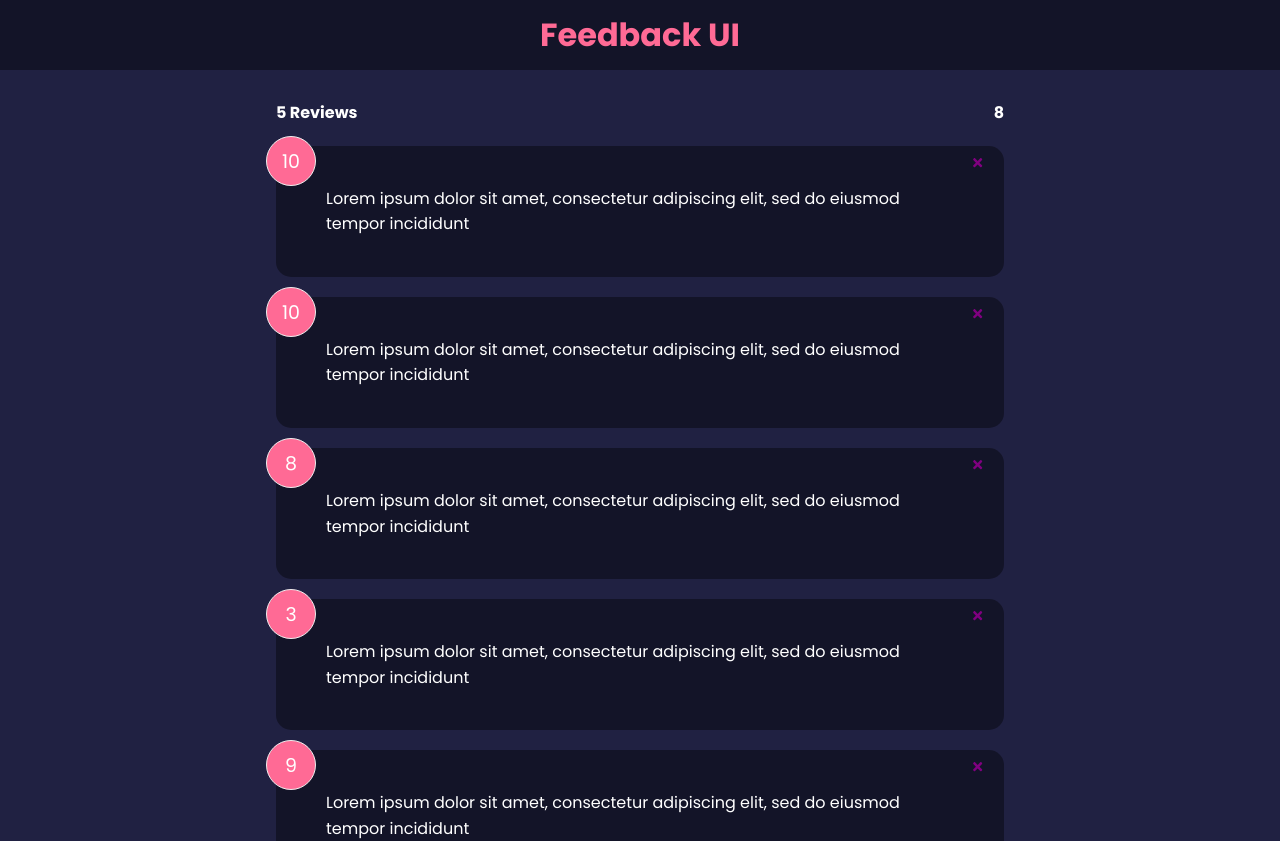
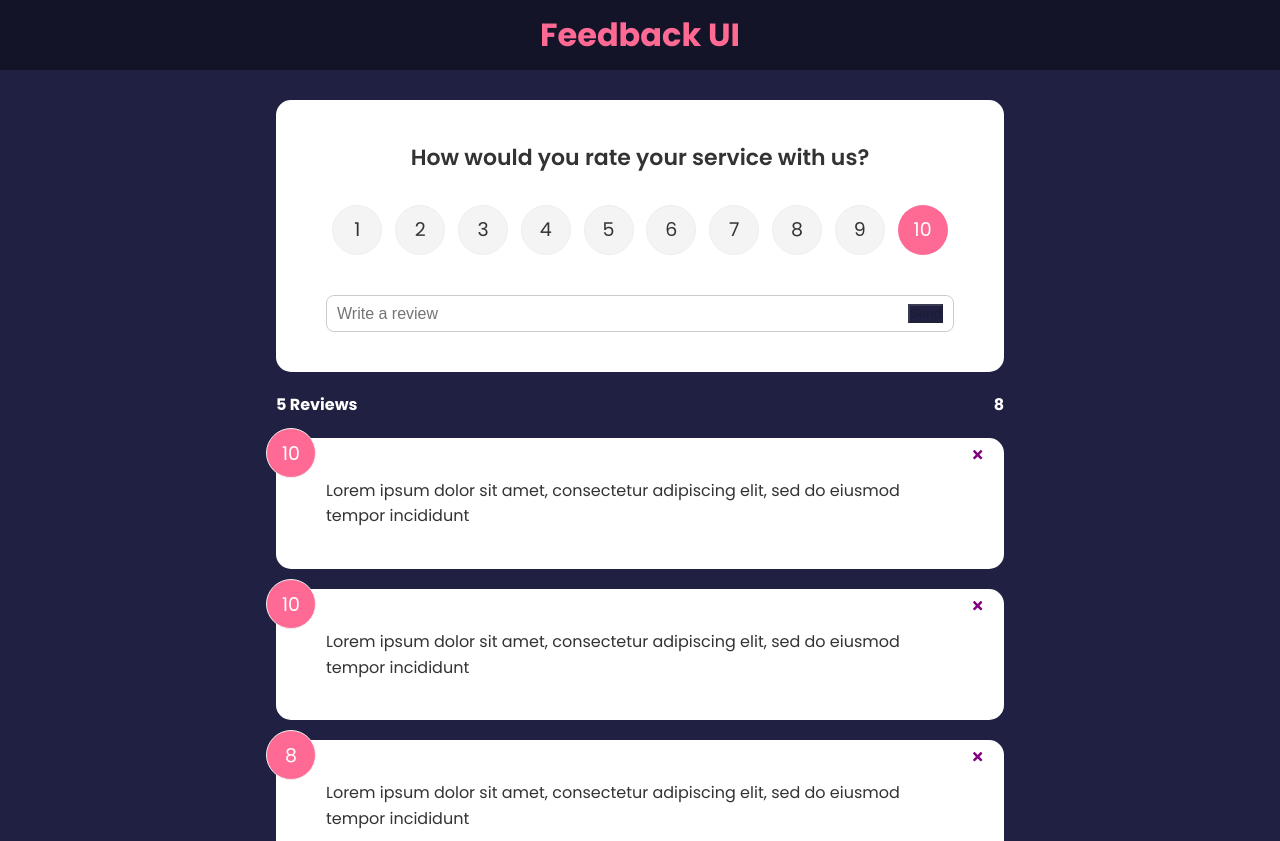
Before and after one commit to Princess-Morris/a-feedback-feat, a React (Create React App) app: page / in a window 1280 px wide. Shown: the top 841 px of the page. Built offline with nearby package versions, Linux system fonts and the light colour scheme.

Commit message:
add form component with validation and radio select icons

```diff
--- a/src/App.js
+++ b/src/App.js
@@ -2,7 +2,8 @@
 import Header from './components/Header'
 import FeedbackData from './data/FeedbackData';
 import FeedbackList from './components/FeedbackList';
-import FeedbackStats from './components/FeedbackStats'
+import FeedbackStats from './components/FeedbackStats';
+import FeedbackForm from './components/FeedbackForm';
 
 function App() {
   const [feedback, setFeedback] = useState(FeedbackData)
@@ -17,6 +18,7 @@
     <>
    <Header />
     <div className='container'>
+      <FeedbackForm />
       <FeedbackStats feedback={feedback} />
     <FeedbackList feedback={feedback}
     handleDelete={deleteFeedback} />
--- /dev/null
+++ b/src/components/FeedbackForm.jsx
@@ -0,0 +1,44 @@
+import { useState } from "react"
+import Card from "../shared/Card"
+import Button from "../shared/Button"
+import RatingSelect from "./RatingSelect"
+
+function FeedbackForm(){
+  const [text, setText] = useState("")
+  const [rating, setRating] = useState(10)
+  const [btnDisabled, setBtnDisabled] = useState(true)
+  const [message, setMessage] = useState('')
+
+  const handleTextChange = (e) => {
+    if(text === ''){
+      setBtnDisabled(true)
+      setMessage(null)
+    } else if(text !== "" && text.trim().length <= 10){
+      setMessage("Text must be at least 10 charcters")
+    } else {
+      setMessage(null)
+      setBtnDisabled(false)
+    }
+    setText(e.target.value)
+  }
+
+    return <Card>
+        <form>
+           <h2>How would you rate your service with us?</h2>
+           <RatingSelect select={(rating) => setRating(rating)} />
+            <div className="input-group">
+            <input
+            onChange={handleTextChange}
+            type="text"
+            placeholder="Write a review"
+            value={text}
+             />
+             <Button type="submit" isDisabled={btnDisabled}> Send </Button>
+           </div>
+           {message && <div className="message">{message}</div> }
+        </form>
+      </Card>
+
+}
+
+export default FeedbackForm
--- /dev/null
+++ b/src/components/RatingSelect.jsx
@@ -0,0 +1,135 @@
+import { useState } from "react"
+
+function RatingSelect({select}){
+    const [selected, setSelected] = useState(10)
+
+    const handleChange = (e) => {
+       setSelected(+e.currentTarget.value)
+       select(+e.currentTarget.value)
+    }
+    return (
+        <ul className="rating">
+            <li>
+            <input
+            type="radio"
+            id="num1"
+            name="rating"
+            value="1"
+            onChange={handleChange}
+            checked={selected === 1}
+            />
+            <label htmlFor="num1">1</label>
+          </li>
+
+          <li>
+            <input
+            type="radio"
+            id="num2"
+            name="rating"
+            value="2"
+            onChange={handleChange}
+            checked={selected === 2}
+            />
+            <label htmlFor="num2">2</label>
+          </li>
+
+          <li>
+            <input
+            type="radio"
+            id="num3"
+            name="rating"
+            value="3"
+            onChange={handleChange}
+            checked={selected === 3}
+            />
+            <label htmlFor="num3">3</label>
+          </li>
+
+          <li>
+            <input
+            type="radio"
+            id="num4"
+            name="rating"
+            value="4"
+            onChange={handleChange}
+            checked={selected === 4}
+            />
+            <label htmlFor="num4">4</label>
+          </li>
+
+          <li>
+            <input
+            type="radio"
+            id="num5"
+            name="rating"
+            value="5"
+            onChange={handleChange}
+            checked={selected === 5}
+            />
+            <label htmlFor="num5">5</label>
+          </li>
+
+          <li>
+            <input
+            type="radio"
+            id="num6"
+            name="rating"
+            value="6"
+            onChange={handleChange}
+            checked={selected === 6}
+            />
+            <label htmlFor="num6">6</label>
+          </li>
+
+          <li>
+            <input
+            type="radio"
+            id="num7"
+            name="rating"
+            value="7"
+            onChange={handleChange}
+            checked={selected === 7}
+            />
+            <label htmlFor="num7">7</label>
+          </li>
+
+          <li>
+            <input
+            type="radio"
+            id="num8"
+            name="rating"
+            value="8"
+            onChange={handleChange}
+            checked={selected === 8}
+            />
+            <label htmlFor="num8">8</label>
+          </li>
+
+          <li>
+            <input
+            type="radio"
+            id="num9"
+            name="rating"
+            value="9"
+            onChange={handleChange}
+            checked={selected === 9}
+            />
+            <label htmlFor="num9">9</label>
+          </li>
+
+          <li>
+            <input
+            type="radio"
+            id="num10"
+            name="rating"
+            value="10"
+            onChange={handleChange}
+            checked={selected === 10}
+            />
+            <label htmlFor="num10">10</label>
+          </li>
+        </ul>
+    )
+}
+
+export default RatingSelect
--- /dev/null
+++ b/src/shared/Button.jsx
@@ -0,0 +1,30 @@
+import PropTypes from 'prop-types';
+import { type } from "@testing-library/user-event/dist/type"
+import { isDisabled } from "@testing-library/user-event/dist/utils"
+import { version } from "react"
+
+function Button ({children, version, type, isDisabled}){
+    return (
+        <button
+        type={type}
+        disabled={isDisabled}
+        className={`btn-${version}`}>
+            {children}
+        </button>
+    )
+}
+
+Button.defaultProps =  {
+    version: 'primary',
+    type: 'button',
+    isDisabled: false
+}
+
+Button.propTypes ={
+    children: PropTypes.node.isRequired,
+    version: PropTypes.string,
+    type: PropTypes.string,
+    isDisabled: PropTypes.bool,
+}
+
+export default Button
--- a/src/shared/Card.jsx
+++ b/src/shared/Card.jsx
@@ -9,7 +9,7 @@
 }
 
 Card.defaultProps = {
-    reverse: true,
+    reverse: false,
 }
 
 Card.propTypes = {
```
